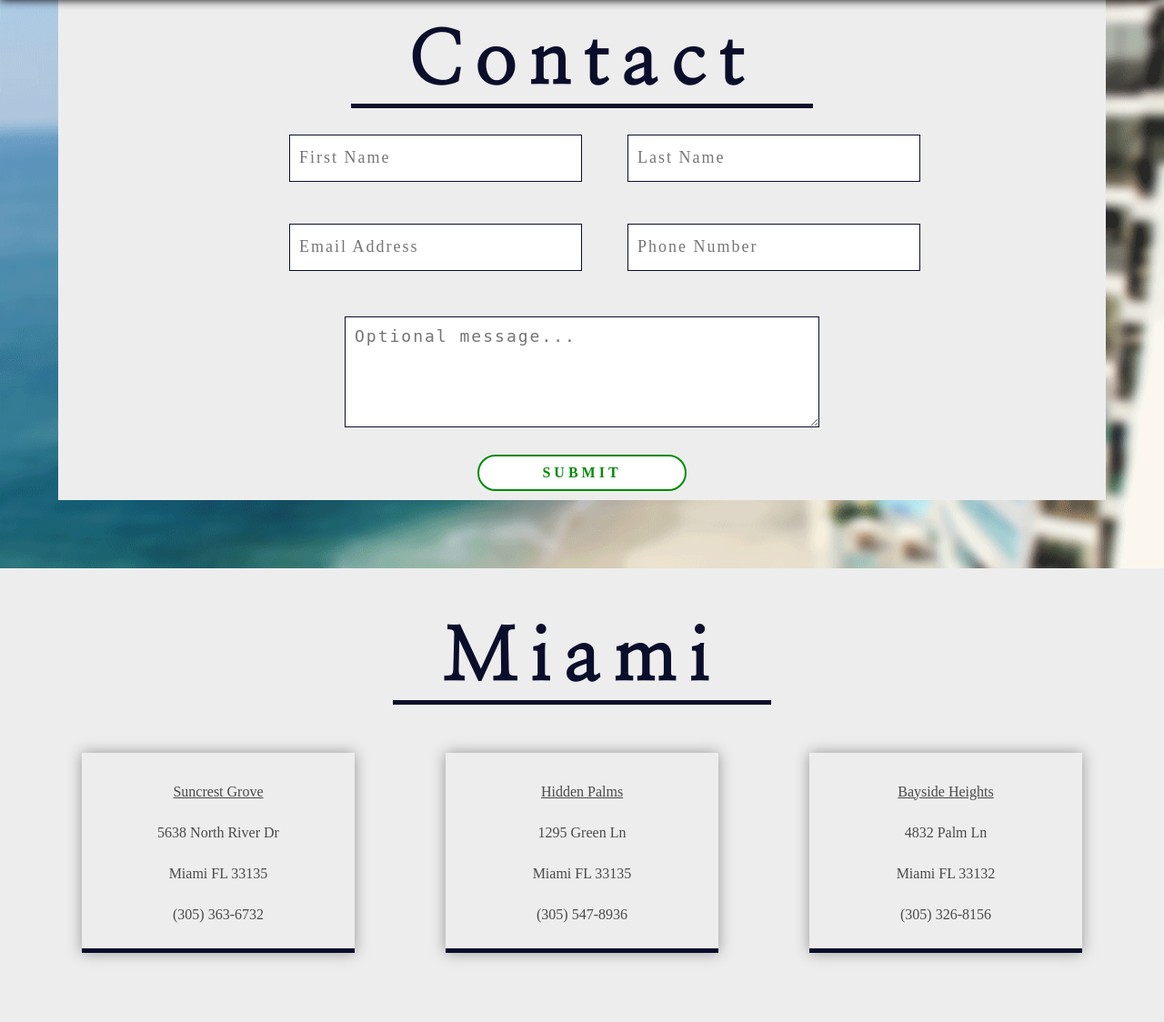
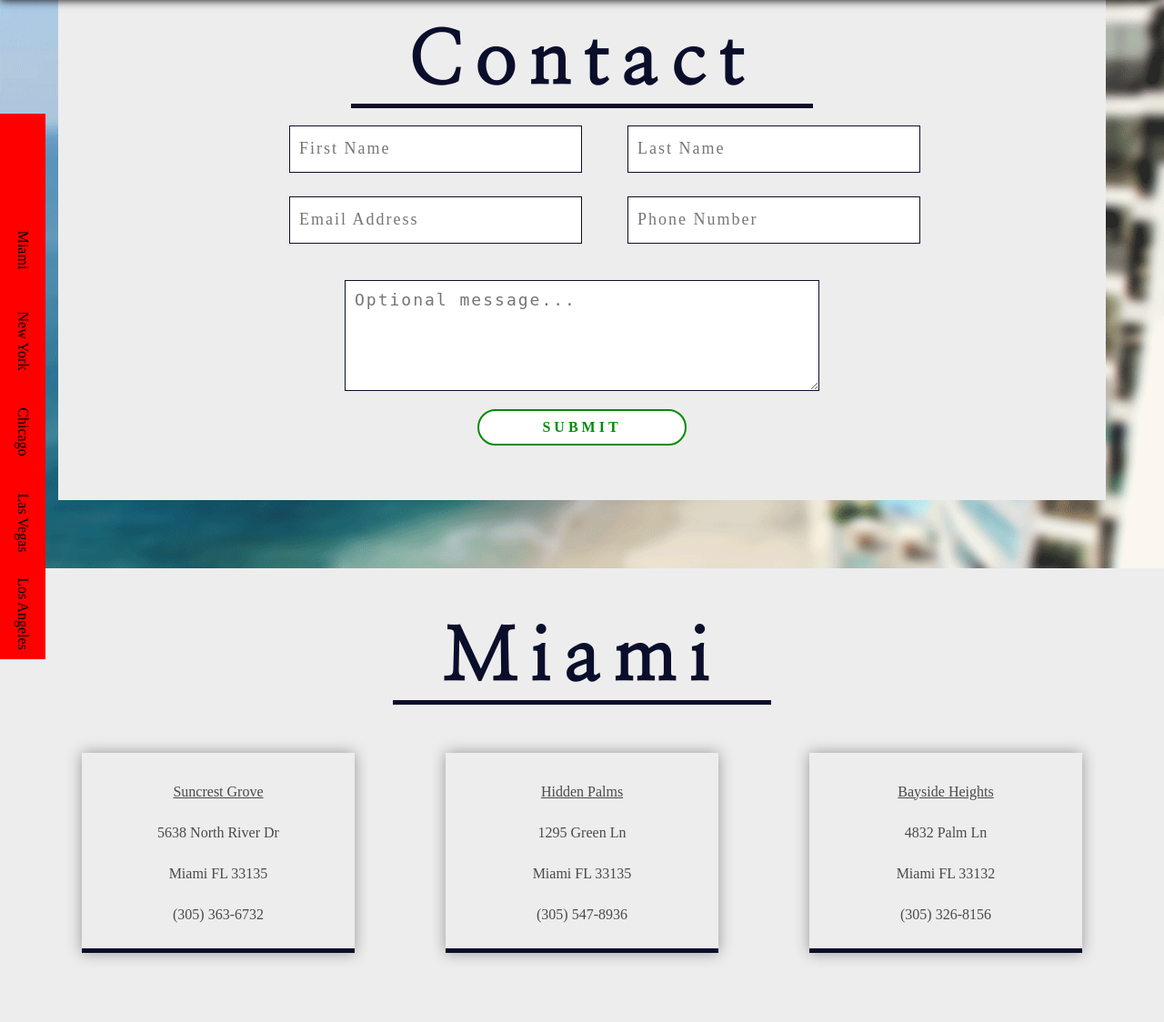
Before and after one commit to swelycz/waystonepm, a PHP site: page /contact.php in a window 1280 px wide. Shown: the part 100-1224 px from the top of the page at 91% size. Run offline with PHP 8.4, Linux system fonts and the light colour scheme; some libraries are stand-ins or nearby versions.

Commit message:
Adding side menu for quick scroll to cities

```diff
--- a/contact.php
+++ b/contact.php
@@ -1,4 +1,12 @@
 <?php	include("templates/header.php") ?>
+  <div class = "contactSideNav">
+    <div class = "topPageButton"></div>
+    <div>Miami</div>
+    <div>New York</div>
+    <div>Chicago</div>
+    <div>Las Vegas</div>
+    <div>Los Angeles</div>
+  </div>
   <div class="contactFormPannelBackground">
     <div class="contactFormPannel">
       <div class = "pageTitle"><p>Contact</p></div>
@@ -48,8 +56,8 @@
       </div>
     </div>
   </div>
-  <div class = "separator separatorNewyork"></div>
-  <div id = "newyork" class="contentPannel contactPannel">
+  <div id = "newyork" class = "separator separatorNewyork"></div>
+  <div class="contentPannel contactPannel">
     <div class = "pageTitle"><p>New York</p></div>
     <div class = "contactBoxWrapper">
       <div class = "contactBoxContainer">
--- a/resources/waystoneStyles.css
+++ b/resources/waystoneStyles.css
@@ -346,6 +346,29 @@ nav ul li {
 	display: flex;
 	flex-direction: column;
 	justify-content: center;
+}
+.contactSideNav {
+	width: 600px;
+	height: 50px;
+	top: 200px;
+	transform: rotate(90deg);
+	transform-origin: left;
+	left: 25px;
+	position: fixed;
+	background: red;
+	z-index: 100;
+	display: flex;
+	align-items: center;
+}
+.contactSideNav div {
+	display: flex;
+	align-items: center;
+	justify-content: center;
+	width: 18%;
+	height: 100%;
+}
+.topPageButton {
+	width: 10%;
 }
 .contactFormPannelBackground {
 	background: url("../images/miami-beach-blur.png") 100% no-repeat;
@@ -815,6 +838,12 @@ footer ul li a {
 	.contactFormPannelBackground {
 		height: 625px;
 	}
+	.contactFormInputs {
+		margin-bottom: 10px;
+	}
+	.contactForm input[type=text], .contactForm input[type=email] {
+		margin-top: 0;
+	}
 }
 /* Submit Button */
 .buttonContainer {
```
